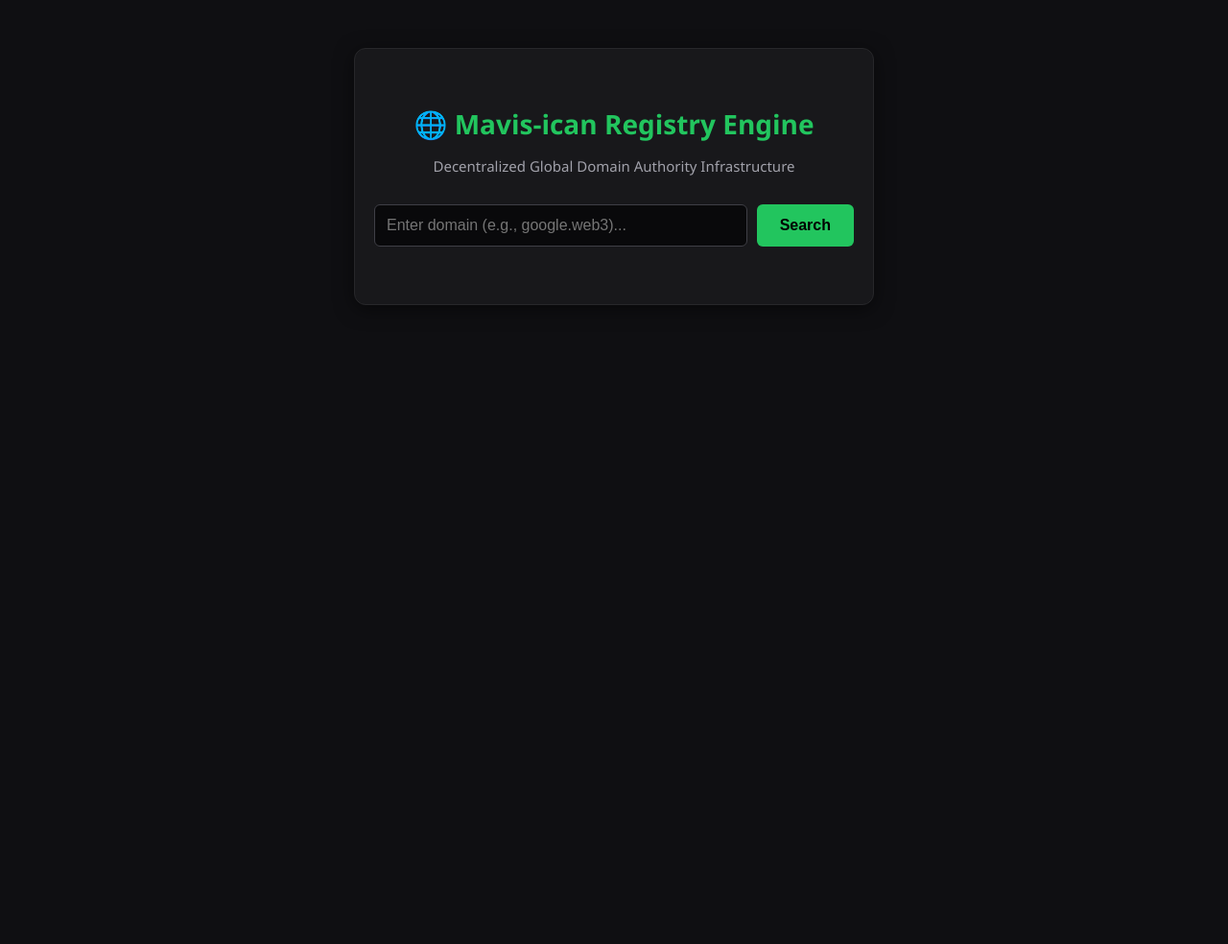
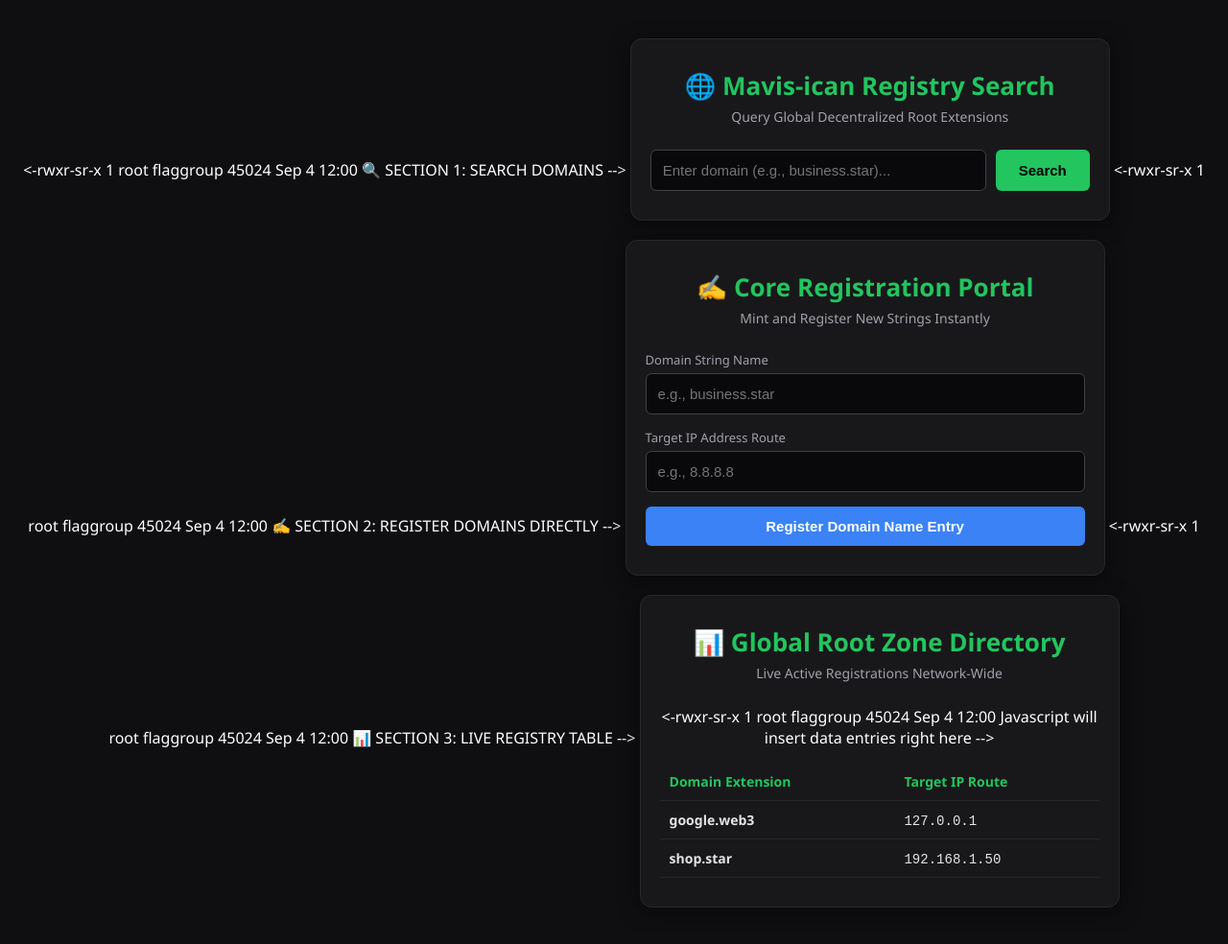
Before and after one commit to lavish4517/Mavis-ican, a website: page index.html in a window 1280 px wide. Shown: the whole page at 96% size. Before the commit the page ends 800 px from the top, so only its background shows below. Drawn offline with Linux system fonts and the light colour scheme.

Commit message:
Refactor index.html for layout and functionality improvements
Updated styles and structure for improved layout and usability. Enhanced domain search and registration features.

```diff
--- a/index.html
+++ b/index.html
@@ -5,64 +5,142 @@
     <meta name="viewport" content="width=device-width, initial-scale=1.0">
     <title>Mavis-ican Registry Authority</title>
     <style>
-        body { font-family: 'Segoe UI', Arial, sans-serif; text-align: center; background: #0f0f12; color: #fff; padding-top: 50px; margin: 0; }
-        .card { border: 1px solid #27272a; padding: 40px 20px; display: inline-block; border-radius: 12px; background: #18181b; max-width: 500px; width: 90%; box-shadow: 0 4px 20px rgba(0,0,0,0.5); }
-        h1 { color: #22c55e; margin-bottom: 5px; font-size: 28px; }
-        p { color: #a1a1aa; margin-bottom: 30px; font-size: 15px; }
-        .search-box { display: flex; gap: 10px; margin-bottom: 20px; }
-        input { flex: 1; padding: 12px; border-radius: 6px; border: 1px solid #3f3f46; background: #09090b; color: #fff; font-size: 16px; outline: none; }
+        body { font-family: 'Segoe UI', Arial, sans-serif; text-align: center; background: #0f0f12; color: #fff; padding: 40px 20px; margin: 0; }
+        .card { border: 1px solid #27272a; padding: 30px 20px; display: inline-block; border-radius: 12px; background: #18181b; max-width: 500px; width: 100%; box-shadow: 0 4px 20px rgba(0,0,0,0.5); margin-bottom: 20px; box-sizing: border-box; }
+        h1 { color: #22c55e; margin: 0 0 5px 0; font-size: 26px; }
+        p { color: #a1a1aa; margin: 0 0 25px 0; font-size: 14px; }
+        .form-group { margin-bottom: 15px; text-align: left; }
+        label { display: block; margin-bottom: 5px; color: #a1a1aa; font-size: 13px; }
+        .input-row { display: flex; gap: 10px; }
+        input { flex: 1; padding: 12px; border-radius: 6px; border: 1px solid #3f3f46; background: #09090b; color: #fff; font-size: 15px; outline: none; width: 100%; box-sizing: border-box; }
         input:focus { border-color: #22c55e; }
-        button { padding: 12px 24px; border-radius: 6px; border: none; background: #22c55e; color: #000; font-weight: bold; font-size: 16px; cursor: pointer; transition: background 0.2s; }
+        button { padding: 12px 24px; border-radius: 6px; border: none; background: #22c55e; color: #000; font-weight: bold; font-size: 15px; cursor: pointer; transition: background 0.2s; white-space: nowrap; }
         button:hover { background: #4ade80; }
-        #result { padding: 15px; border-radius: 6px; font-weight: bold; margin-top: 15px; display: none; text-align: left; font-size: 14px; }
+        button.blue-btn { background: #3b82f6; color: #fff; width: 100%; white-space: normal; }
+        button.blue-btn:hover { background: #60a5fa; }
+        .result-box { padding: 15px; border-radius: 6px; font-weight: bold; margin-top: 15px; display: none; text-align: left; font-size: 14px; word-break: break-all; }
         .available { background: rgba(34, 197, 94, 0.1); border: 1px solid #22c55e; color: #4ade80; }
         .taken { background: rgba(239, 68, 68, 0.1); border: 1px solid #ef4444; color: #f87171; }
+
+        /* Table Styles */
+        table { width: 100%; border-collapse: collapse; margin-top: 15px; text-align: left; font-size: 14px; }
+        th, td { padding: 10px; border-bottom: 1px solid #27272a; }
+        th { color: #22c55e; font-weight: 600; }
+        td { color: #e4e4e7; }
     </style>
 </head>
 <body>
+
+    <-rwxr-sr-x  1 root  flaggroup  45024 Sep  4 12:00 🔍 SECTION 1: SEARCH DOMAINS -->
     <div class="card">
-        <h1>🌐 Mavis-ican Registry Engine</h1>
-        <p>Decentralized Global Domain Authority Infrastructure</p>
-
-        <div class="search-box">
-            <input type="text" id="domainInput" placeholder="Enter domain (e.g., google.web3)...">
+        <h1>🌐 Mavis-ican Registry Search</h1>
+        <p>Query Global Decentralized Root Extensions</p>
+        <div class="input-row">
+            <input type="text" id="domainInput" placeholder="Enter domain (e.g., business.star)...">
             <button onclick="searchDomain()">Search</button>
         </div>
+        <div id="result" class="result-box"></div>
+    </div>
 
-        <div id="result"></div>
+    <-rwxr-sr-x  1 root  flaggroup  45024 Sep  4 12:00 ✍️ SECTION 2: REGISTER DOMAINS DIRECTLY -->
+    <div class="card">
+        <h1>✍️ Core Registration Portal</h1>
+        <p>Mint and Register New Strings Instantly</p>
+
+        <div class="form-group">
+            <label>Domain String Name</label>
+            <input type="text" id="regDomain" placeholder="e.g., business.star">
+        </div>
+
+        <div class="form-group">
+            <label>Target IP Address Route</label>
+            <input type="text" id="regIp" placeholder="e.g., 8.8.8.8">
+        </div>
+
+        <button class="blue-btn" onclick="registerDomain()">Register Domain Name Entry</button>
+        <div id="regResult" class="result-box"></div>
+    </div>
+
+    <-rwxr-sr-x  1 root  flaggroup  45024 Sep  4 12:00 📊 SECTION 3: LIVE REGISTRY TABLE -->
+    <div class="card">
+        <h1>📊 Global Root Zone Directory</h1>
+        <p>Live Active Registrations Network-Wide</p>
+        <table id="directoryTable">
+            <thead>
+                <tr>
+                    <th>Domain Extension</th>
+                    <th>Target IP Route</th>
+                </tr>
+            </thead>
+            <tbody id="directoryBody">
+                <-rwxr-sr-x  1 root  flaggroup  45024 Sep  4 12:00 Javascript will insert data entries right here -->
+            </tbody>
+        </table>
     </div>
 
     <script>
-        async function searchDomain() {
+        // Database Initialization
+        if (!localStorage.getItem('mavis_dns')) {
+            localStorage.setItem('mavis_dns', JSON.stringify({
+                "google.web3": "127.0.0.1",
+                "shop.star": "192.168.1.50"
+            }));
+        }
+
+        // Render Directory List on boot load
+        updateDirectoryTable();
+
+        function searchDomain() {
             const domain = document.getElementById('domainInput').value.trim().toLowerCase();
             const resultBox = document.getElementById('result');
-
-            if (!domain) {
-                alert('Please enter a domain name string to search.');
-                return;
-            }
+            if (!domain) return alert('Please enter a string.');
 
             resultBox.style.display = 'block';
-            resultBox.className = '';
-            resultBox.innerHTML = '🔍 Checking global root system registries...';
+            const db = JSON.parse(localStorage.getItem('mavis_dns'));
 
-            try {
-                // Queries your live 24/7 Render API endpoint directly
-                const response = await fetch(`/resolve?domain=${domain}`);
+            if (db[domain]) {
+                resultBox.className = 'result-box taken';
+                resultBox.innerHTML = `❌ Domain Taken!<br>• String: ${domain}<br>• Resolves to Target IP: ${db[domain]}`;
+            } else {
+                resultBox.className = 'result-box available';
+                resultBox.innerHTML = `✅ Domain is Available!<br>• This string can be safely registered below.`;
+            }
+        }
 
-                if (response.status === 200) {
-                    const data = await response.json();
-                    resultBox.className = 'taken';
-                    resultBox.innerHTML = `❌ Domain Name Taken!<br>• String: ${data.domain}<br>• Resolves to IP: ${data.resolved_ip}`;
-                } else {
-                    resultBox.className = 'available';
-                    resultBox.innerHTML = `✅ Domain is Available!<br>• This string can be registered inside your custom registry root system.`;
-                }
-            } catch (error) {
-                resultBox.className = 'taken';
-                resultBox.innerHTML = '⚠️ Engine Error: Failed to connect to your live API infrastructure backend.';
+        function registerDomain() {
+            const domain = document.getElementById('regDomain').value.trim().toLowerCase();
+            const ip = document.getElementById('regIp').value.trim();
+            const regResultBox = document.getElementById('regResult');
+
+            if (!domain || !ip) return alert('Please complete all form fields.');
+
+            regResultBox.style.display = 'block';
+            const db = JSON.parse(localStorage.getItem('mavis_dns'));
+
+            db[domain] = ip;
+            localStorage.setItem('mavis_dns', JSON.stringify(db));
+
+            regResultBox.className = 'result-box available';
+            regResultBox.innerHTML = `🎉 Success! Registered ${domain} pointing to ${ip}.`;
+
+            document.getElementById('regDomain').value = '';
+            document.getElementById('regIp').value = '';
+
+            // Instantly update database tables
+            updateDirectoryTable();
+        }
+
+        function updateDirectoryTable() {
+            const tbody = document.getElementById('directoryBody');
+            const db = JSON.parse(localStorage.getItem('mavis_dns'));
+            tbody.innerHTML = ''; // Wipe list clean before re-rendering
+
+            for (const [domain, ip] of Object.entries(db)) {
+                const row = document.createElement('tr');
+                row.innerHTML = `<td><strong>${domain}</strong></td><td><code>${ip}</code></td>`;
+                tbody.appendChild(row);
             }
         }
     </script>
 </body>
-</html>
+    </html>
```
